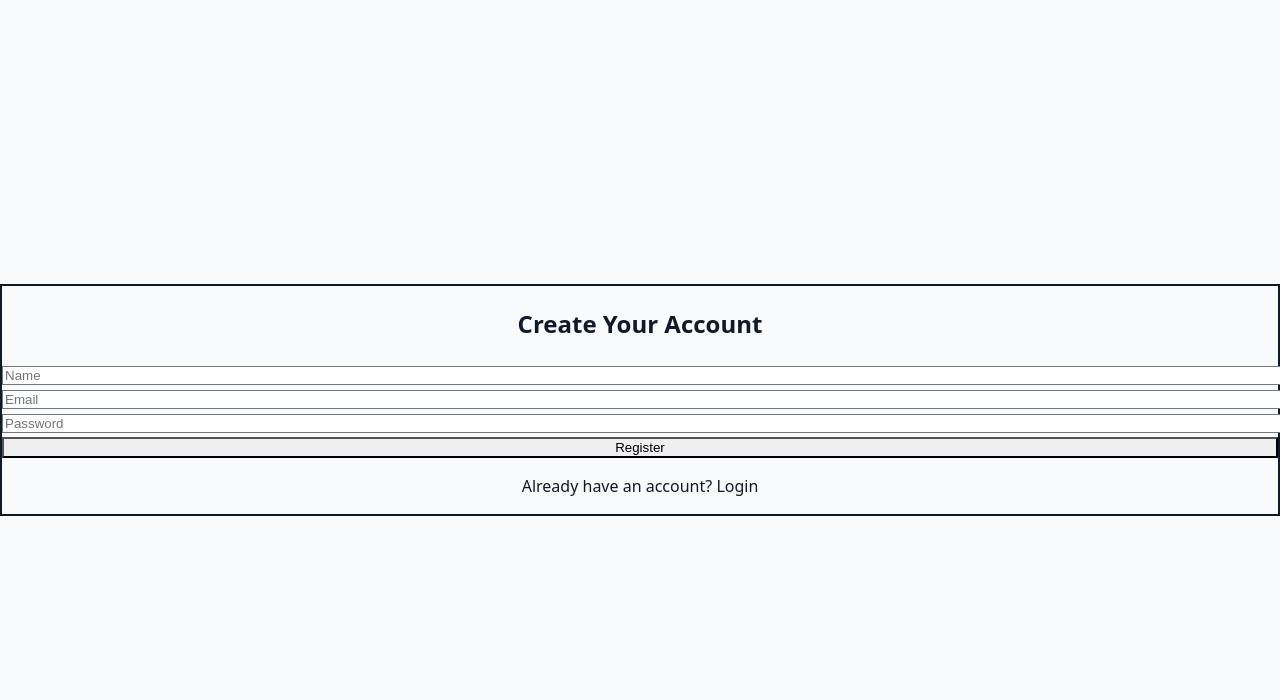
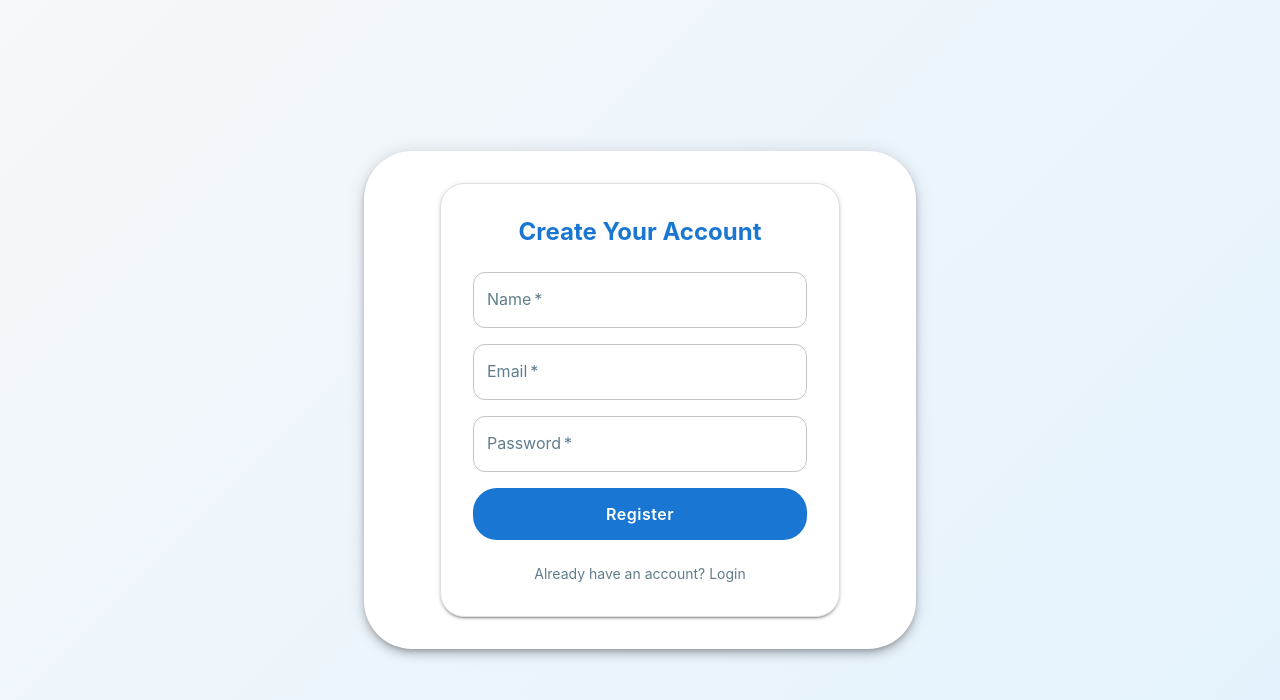
Before and after one commit to imhrsit/assignment-wundrsight, a React (Vite) app in the folder appointment-booking-frontend/: page / in a window 1280 px wide. Both pictures are taken after a click on the element "Need an account? Register". Shown: the top 700 px of the page. Built offline with nearby package versions, Linux system fonts and the light colour scheme.

Commit message:
ui fixed

```diff
--- a/appointment-booking-frontend/src/AdminDashboard.jsx
+++ b/appointment-booking-frontend/src/AdminDashboard.jsx
@@ -1,5 +1,11 @@
+
 import React, { useEffect, useState } from 'react';
 import { getAllBookings } from './api';
+import Grid from '@mui/material/Grid';
+import Card from '@mui/material/Card';
+import CardContent from '@mui/material/CardContent';
+import Typography from '@mui/material/Typography';
+import Fade from '@mui/material/Fade';
 
 export default function AdminDashboard({ auth }) {
   const [bookings, setBookings] = useState([]);
@@ -9,28 +15,46 @@ export default function AdminDashboard({ auth }) {
   }, [auth.token]);
 
   return (
-    <div className="space-y-6">
-      <h2 className="text-2xl font-bold text-gray-800">All Bookings</h2>
+    <Fade in={true} timeout={500}>
+      <div>
+        <Typography variant="h4" fontWeight={700} color="primary" gutterBottom>
+          All Bookings
+        </Typography>
 
         {bookings.length === 0 && (
-        <p className="text-gray-500 text-center">No bookings yet.</p>
+          <Typography color="text.secondary" align="center">
+            No bookings yet.
+          </Typography>
         )}
 
-      <ul className="grid grid-cols-1 md:grid-cols-2 gap-6">
+        <Grid container spacing={3}>
           {bookings.map(b => (
-          <li
-            key={b._id}
-            className="p-5 bg-white border border-gray-200 rounded-xl shadow hover:shadow-lg transition"
+            <Grid item xs={12} md={6} key={b._id}>
+              <Card
+                elevation={2}
+                sx={{
+                  borderRadius: 2,
+                  transition: 'box-shadow 0.2s',
+                  bgcolor: 'background.paper',
+                  border: '1px solid #e0e0e0',
+                  boxShadow: '0 2px 8px 0 rgba(33,150,243,0.08)',
+                  p: 2,
+                }}
               >
-            <p className="font-semibold text-gray-800">{b.user_id?.email || 'Unknown'}</p>
-            <p className="text-sm text-gray-500 mt-1">
-              {new Date(b.slot_id.start_at).toLocaleString()}
-              <br /> to <br />
+                <CardContent>
+                  <Typography variant="subtitle1" fontWeight={600} color="primary">
+                    {b.user_id?.email || 'Unknown'}
+                  </Typography>
+                  <Typography variant="body2" color="text.secondary" mt={1}>
+                    {new Date(b.slot_id.start_at).toLocaleString()}<br /> to <br />
                     {new Date(b.slot_id.end_at).toLocaleString()}
-            </p>
-          </li>
+                  </Typography>
+                </CardContent>
+              </Card>
+            </Grid>
           ))}
-      </ul>
+        </Grid>
       </div>
+    </Fade>
   );
 }
--- a/appointment-booking-frontend/src/App.jsx
+++ b/appointment-booking-frontend/src/App.jsx
@@ -1,10 +1,81 @@
+
 import React, { useState } from 'react';
 import AuthPage from './AuthPage.jsx';
 import PatientDashboard from './PatientDashboard.jsx';
 import AdminDashboard from './AdminDashboard.jsx';
+import { ThemeProvider, createTheme } from '@mui/material/styles';
+import CssBaseline from '@mui/material/CssBaseline';
+import Container from '@mui/material/Container';
+import Box from '@mui/material/Box';
+import Button from '@mui/material/Button';
+import Slide from '@mui/material/Slide';
 
-const brandBg = "bg-gradient-to-br from-blue-50 via-purple-50 to-pink-50";
-const cardBg = "bg-white border border-gray-100 shadow-xl rounded-2xl backdrop-blur";
+const theme = createTheme({
+  palette: {
+    mode: 'light',
+    primary: {
+      main: '#1976d2', // Soft blue
+      contrastText: '#fff',
+    },
+    secondary: {
+      main: '#90caf9', // Light blue accent
+      contrastText: '#1976d2',
+    },
+    background: {
+      default: '#f6f8fa', // Very light gray
+      paper: '#fff',
+    },
+    text: {
+      primary: '#263238',
+      secondary: '#607d8b',
+    },
+    divider: '#e0e0e0',
+  },
+  shape: {
+    borderRadius: 12,
+  },
+  typography: {
+    fontFamily: 'Inter, Roboto, Arial, sans-serif',
+    h4: { fontWeight: 700 },
+    h5: { fontWeight: 700 },
+    button: { fontWeight: 600, letterSpacing: 0.5 },
+  },
+  transitions: {
+    duration: {
+      enteringScreen: 400,
+      leavingScreen: 300,
+    },
+  },
+  components: {
+    MuiButton: {
+      styleOverrides: {
+        root: {
+          borderRadius: 8,
+          boxShadow: 'none',
+          textTransform: 'none',
+          fontSize: '1rem',
+          padding: '10px 24px',
+          background: '#1976d2',
+          color: '#fff',
+          transition: 'background 0.2s, transform 0.2s',
+          '&:hover': {
+            background: '#1565c0',
+            transform: 'scale(1.03)',
+          },
+        },
+      },
+    },
+    MuiCard: {
+      styleOverrides: {
+        root: {
+          borderRadius: 12,
+          boxShadow: '0 2px 8px 0 rgba(33,150,243,0.08)',
+          border: '1px solid #e0e0e0',
+        },
+      },
+    },
+  },
+});
 
 function App() {
   const [auth, setAuth] = useState(() => {
@@ -24,34 +95,62 @@ function App() {
     setAuth(null);
   };
 
-  // Not logged in
-  if (!auth) {
-    return (
-      <div className={`min-h-screen flex items-center justify-center px-4 ${brandBg}`}>
-        <div className={`w-full max-w-md p-8 ${cardBg}`}>
-          <AuthPage setAuth={handleAuth} />
-        </div>
-      </div>
-    );
-  }
-
-  // Logged in
   return (
-    <div className={`min-h-screen flex flex-col ${brandBg}`}>
-      <header className="flex justify-end px-6 py-4">
-        <button
-          onClick={handleLogout}
-          className="px-5 py-2 bg-gradient-to-r from-pink-500 to-purple-600 text-white rounded-xl font-medium shadow hover:shadow-lg hover:scale-105 transition-transform"
-        >
-          Logout
-        </button>
-      </header>
-      <main className={`flex-1 w-full max-w-4xl mx-auto p-6 ${cardBg}`}>
-        {auth.role === 'admin'
-          ? <AdminDashboard auth={auth} />
-          : <PatientDashboard auth={auth} />}
-      </main>
-    </div>
+    <ThemeProvider theme={theme}>
+      <CssBaseline />
+      <Box
+        sx={{
+          minHeight: '100vh',
+          background: 'linear-gradient(135deg, #f6f8fa 0%, #e3f2fd 100%)',
+          display: 'flex',
+          flexDirection: 'column',
+        }}
+      >
+        {auth ? (
+          <>
+            <Box component="header" sx={{ display: 'flex', justifyContent: 'flex-end', px: 4, py: 3 }}>
+              <Slide direction="down" in={true} mountOnEnter unmountOnExit>
+                <Button
+                  variant="contained"
+                  color="secondary"
+                  onClick={handleLogout}
+                  sx={{
+                    fontWeight: 600,
+                    borderRadius: 3,
+                    boxShadow: 3,
+                    px: 3,
+                    py: 1.5,
+                    transition: 'transform 0.2s',
+                    '&:hover': { transform: 'scale(1.07)' },
+                  }}
+                >
+                  Logout
+                </Button>
+              </Slide>
+            </Box>
+            <Container maxWidth="md" sx={{ flex: 1, py: 4 }}>
+              <Slide direction="up" in={true} mountOnEnter unmountOnExit>
+                <Box sx={{ bgcolor: 'background.paper', borderRadius: 4, boxShadow: 6, p: 4 }}>
+                  {auth.role === 'admin' ? (
+                    <AdminDashboard auth={auth} />
+                  ) : (
+                    <PatientDashboard auth={auth} />
+                  )}
+                </Box>
+              </Slide>
+            </Container>
+          </>
+        ) : (
+          <Container maxWidth="sm" sx={{ flex: 1, display: 'flex', alignItems: 'center', justifyContent: 'center' }}>
+            <Slide direction="up" in={true} mountOnEnter unmountOnExit>
+              <Box sx={{ bgcolor: 'background.paper', borderRadius: 4, boxShadow: 6, p: 4, width: '100%' }}>
+                <AuthPage setAuth={handleAuth} />
+              </Box>
+            </Slide>
+          </Container>
+        )}
+      </Box>
+    </ThemeProvider>
   );
 }
 
--- a/appointment-booking-frontend/src/AuthPage.jsx
+++ b/appointment-booking-frontend/src/AuthPage.jsx
@@ -1,5 +1,11 @@
+
 import React, { useState } from 'react';
 import { login, register } from './api';
+import Box from '@mui/material/Box';
+import Typography from '@mui/material/Typography';
+import TextField from '@mui/material/TextField';
+import Button from '@mui/material/Button';
+import Fade from '@mui/material/Fade';
 
 export default function AuthPage({ setAuth }) {
     const [isLogin, setIsLogin] = useState(true);
@@ -36,64 +42,74 @@ export default function AuthPage({ setAuth }) {
     };
 
     return (
-        <div className="animate-fade-in">
-            <div className="bg-white p-8 rounded-2xl shadow-xl border border-gray-100 max-w-md mx-auto">
-                <h2 className="text-2xl font-bold mb-6 text-center text-gray-800">
+        <Fade in={true} timeout={400}>
+            <Box>
+                <Box sx={{ bgcolor: 'background.paper', p: 4, borderRadius: 2, boxShadow: 2, maxWidth: 400, mx: 'auto', border: '1px solid #e0e0e0' }}>
+                    <Typography variant="h5" fontWeight={700} color="primary" align="center" mb={3}>
                         {isLogin ? 'Login to Your Account' : 'Create Your Account'}
-                </h2>
+                    </Typography>
 
-                <form onSubmit={handleSubmit} className="space-y-4">
+                    <form onSubmit={handleSubmit}>
+                        <Box display="flex" flexDirection="column" gap={2}>
                             {!isLogin && (
-                        <input
+                                <TextField
                                     name="name"
-                            placeholder="Name"
+                                    label="Name"
                                     value={form.name}
                                     onChange={handleChange}
                                     required
-                            className="w-full px-4 py-3 rounded-lg border border-gray-200 focus:border-pink-400 focus:ring-2 focus:ring-pink-200 bg-white text-gray-800"
+                                    variant="outlined"
+                                    color="secondary"
                                 />
                             )}
-                    <input
+                            <TextField
                                 name="email"
-                        placeholder="Email"
+                                label="Email"
                                 value={form.email}
                                 onChange={handleChange}
                                 required
-                        className="w-full px-4 py-3 rounded-lg border border-gray-200 focus:border-blue-400 focus:ring-2 focus:ring-blue-200 bg-white text-gray-800"
+                                variant="outlined"
+                                color="primary"
+                                type="email"
                             />
-                    <input
+                            <TextField
                                 name="password"
+                                label="Password"
                                 type="password"
-                        placeholder="Password"
                                 value={form.password}
                                 onChange={handleChange}
                                 required
-                        className="w-full px-4 py-3 rounded-lg border border-gray-200 focus:border-purple-400 focus:ring-2 focus:ring-purple-200 bg-white text-gray-800"
+                                variant="outlined"
+                                color="secondary"
                             />
-
-                    <button
+                            <Button
                                 type="submit"
+                                variant="contained"
+                                color="primary"
                                 disabled={loading}
-                        className="w-full py-3 rounded-lg bg-gradient-to-r from-pink-500 to-purple-600 text-white font-semibold shadow hover:shadow-lg hover:scale-[1.02] transition-transform disabled:opacity-50"
+                                sx={{ fontWeight: 600, borderRadius: 2, py: 1.5, fontSize: '1rem' }}
                             >
                                 {loading ? 'Please wait...' : isLogin ? 'Login' : 'Register'}
-                    </button>
+                            </Button>
+                        </Box>
                     </form>
 
-                <p
+                    <Typography
                         onClick={() => { setIsLogin(!isLogin); setError(''); }}
-                    className="mt-4 text-center text-sm text-gray-600 cursor-pointer hover:text-pink-500 transition"
+                        align="center"
+                        mt={3}
+                        variant="body2"
+                        color="text.secondary"
+                        sx={{ cursor: 'pointer', '&:hover': { color: 'secondary.main' }, transition: 'color 0.2s' }}
                     >
                         {isLogin ? 'Need an account? Register' : 'Already have an account? Login'}
-                </p>
+                    </Typography>
 
-                {error && <div className="mt-4 text-center text-red-500 font-medium">{error}</div>}
-            </div>
-
-            <style>{`
-        @keyframes fade-in { from { opacity: 0; transform: translateY(10px); } to { opacity: 1; transform: translateY(0); } }
-        .animate-fade-in { animation: fade-in 0.4s ease-out; }
-    `}</style>
-        </div>
+                    {error && (
+                        <Typography align="center" color="error" fontWeight={600} mt={2}>{error}</Typography>
+                    )}
+                </Box>
+            </Box>
+        </Fade>
     );
 }
--- a/appointment-booking-frontend/src/PatientDashboard.jsx
+++ b/appointment-booking-frontend/src/PatientDashboard.jsx
@@ -1,5 +1,12 @@
+
 import React, { useEffect, useState } from 'react';
 import { getSlots, bookSlot, getMyBookings } from './api';
+import Grid from '@mui/material/Grid';
+import Card from '@mui/material/Card';
+import CardContent from '@mui/material/CardContent';
+import Typography from '@mui/material/Typography';
+import Button from '@mui/material/Button';
+import Fade from '@mui/material/Fade';
 
 export default function PatientDashboard({ auth }) {
     const [slots, setSlots] = useState([]);
@@ -28,45 +35,83 @@ export default function PatientDashboard({ auth }) {
     };
 
     return (
-        <div className="space-y-8">
+        <Fade in={true} timeout={500}>
+            <div>
                 {/* Available Slots */}
-            <section>
-                <h2 className="text-2xl font-bold text-gray-800 mb-4">Available Slots</h2>
-                {slots.length === 0 && <p className="text-gray-500">No slots available.</p>}
-                <ul className="grid grid-cols-1 md:grid-cols-2 gap-6">
+                <Typography variant="h4" fontWeight={700} color="primary" mb={2}>
+                    Available Slots
+                </Typography>
+                {slots.length === 0 && (
+                    <Typography color="text.secondary">No slots available.</Typography>
+                )}
+                <Grid container spacing={3}>
                     {slots.map(slot => (
-                        <li key={slot._id} className="p-5 bg-white border border-gray-200 rounded-xl shadow hover:shadow-lg transition flex flex-col gap-3">
-                            <p className="text-gray-800 font-medium">
+                        <Grid item xs={12} md={6} key={slot._id}>
+                            <Card
+                                elevation={2}
+                                sx={{
+                                    borderRadius: 2,
+                                    transition: 'box-shadow 0.2s',
+                                    bgcolor: 'background.paper',
+                                    border: '1px solid #e0e0e0',
+                                    boxShadow: '0 2px 8px 0 rgba(33,150,243,0.08)',
+                                    p: 2,
+                                }}
+                            >
+                                <CardContent>
+                                    <Typography variant="subtitle1" fontWeight={600} color="primary">
                                         {new Date(slot.start_at).toLocaleString()}<br /> to <br />{new Date(slot.end_at).toLocaleString()}
-                            </p>
-                            <button
+                                    </Typography>
+                                    <Button
+                                        variant="contained"
+                                        color="primary"
                                         disabled={loading}
                                         onClick={() => handleBook(slot._id)}
-                                className="px-4 py-2 bg-gradient-to-r from-pink-500 to-purple-600 text-white rounded-lg shadow hover:scale-[1.02] transition disabled:opacity-50 font-semibold"
+                                        sx={{ mt: 2, fontWeight: 600, borderRadius: 2, fontSize: '1rem' }}
                                     >
                                         Book
-                            </button>
-                        </li>
+                                    </Button>
+                                </CardContent>
+                            </Card>
+                        </Grid>
                     ))}
-                </ul>
-            </section>
+                </Grid>
 
                 {/* My Bookings */}
-            <section>
-                <h2 className="text-2xl font-bold text-gray-800 mb-4">My Bookings</h2>
-                {bookings.length === 0 && <p className="text-gray-500">You have no bookings yet.</p>}
-                <ul className="grid grid-cols-1 md:grid-cols-2 gap-6">
+                <Typography variant="h4" fontWeight={700} color="primary" mt={6} mb={2}>
+                    My Bookings
+                </Typography>
+                {bookings.length === 0 && (
+                    <Typography color="text.secondary">You have no bookings yet.</Typography>
+                )}
+                <Grid container spacing={3}>
                     {bookings.map(b => (
-                        <li key={b._id} className="p-5 bg-white border border-gray-200 rounded-xl shadow hover:shadow-lg transition">
-                            <p className="text-gray-800 font-medium">
+                        <Grid item xs={12} md={6} key={b._id}>
+                            <Card
+                                elevation={2}
+                                sx={{
+                                    borderRadius: 2,
+                                    transition: 'box-shadow 0.2s',
+                                    bgcolor: 'background.paper',
+                                    border: '1px solid #e0e0e0',
+                                    boxShadow: '0 2px 8px 0 rgba(33,150,243,0.08)',
+                                    p: 2,
+                                }}
+                            >
+                                <CardContent>
+                                    <Typography variant="subtitle1" fontWeight={600} color="primary">
                                         {new Date(b.slot_id.start_at).toLocaleString()}<br /> to <br />{new Date(b.slot_id.end_at).toLocaleString()}
-                            </p>
-                        </li>
+                                    </Typography>
+                                </CardContent>
+                            </Card>
+                        </Grid>
                     ))}
-                </ul>
-            </section>
+                </Grid>
 
-            {error && <div className="text-red-500 font-medium">{error}</div>}
+                {error && (
+                    <Typography color="error" fontWeight={600} mt={3}>{error}</Typography>
+                )}
             </div>
+        </Fade>
     );
 }
```
Lines whose indentation alone changed are shown as unchanged.
